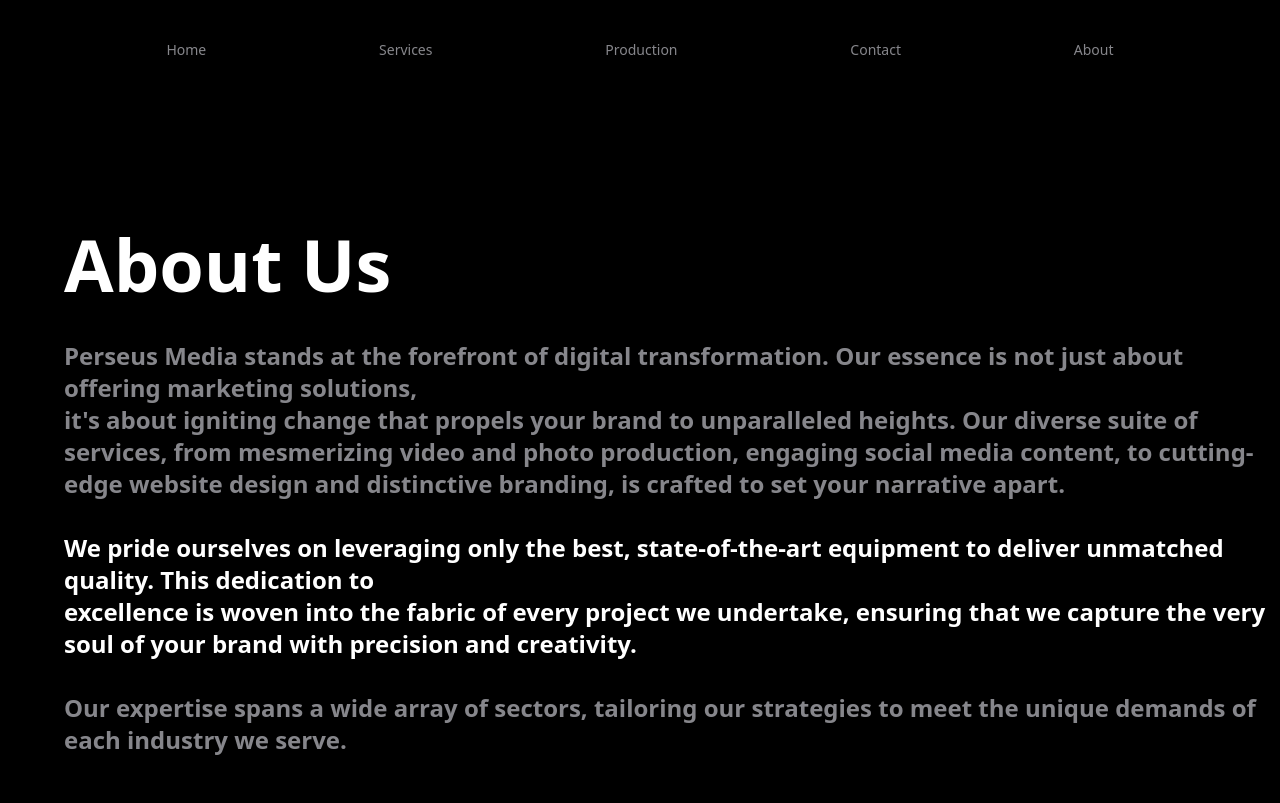
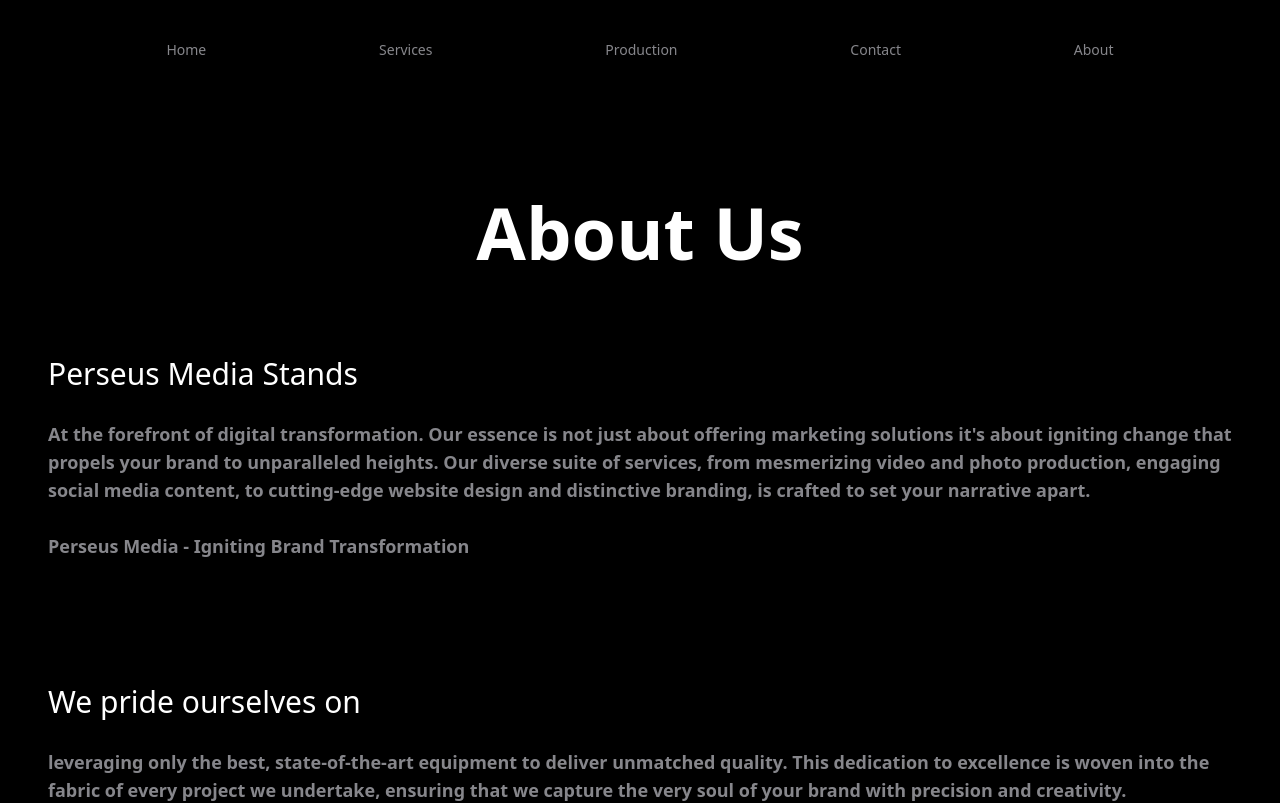
Before and after one commit to aryangh1/perseus-website, a React (Vite) app: page /about in a window 1280 px wide. Shown: the top 803 px of the page. Built offline with nearby package versions, Linux system fonts and the light colour scheme.

Commit message:
rebuild about section

```diff
--- /dev/null
+++ b/src/components/AboutSection.jsx
@@ -0,0 +1,23 @@
+import { aboutSection } from '../constants';
+
+const AboutSection = () => {
+  return (
+    <div className="mx-auto w-full max-w-7xl px-5 py-12 md:px-10 md:py-16 lg:py-20">
+      <div className="flex flex-col gap-5 md:flex-row">
+        <div className="flex flex-col gap-6 md:gap-16 lg:gap-20">
+          {aboutSection.map((about) => (
+            <div className="p-2 sm:px-2" key={about.id}>
+              <h3 className="mb-7 text-2xl font-medium md:text-3xl">
+                {about.label}
+              </h3>
+              <p className="mb-7 text-lg hiw-text">{about.desc}</p>
+              <p className="mb-7 text-lg hiw-text">{about.footer}</p>
+            </div>
+          ))}
+        </div>
+      </div>
+    </div>
+  );
+};
+
+export default AboutSection;
--- a/src/components/index.js
+++ b/src/components/index.js
@@ -7,6 +7,7 @@
 import Gallery from './Gallery';
 import Clients from './Clients';
 import HowItWorks from './HowItWorks';
+import AboutSection from './AboutSection';
 import Footer from './Footer';
 
 export {
@@ -19,5 +20,6 @@
   Gallery,
   Clients,
   HowItWorks,
+  AboutSection,
   Footer,
 };
--- a/src/constants/index.js
+++ b/src/constants/index.js
@@ -233,3 +233,24 @@
     srcImg: genesisImg,
   },
 ];
+
+export const aboutSection = [
+  {
+    id: 1,
+    label: 'Perseus Media Stands',
+    desc: "At the forefront of digital transformation. Our essence is not just about offering marketing solutions it's about igniting change that propels your brand to unparalleled heights. Our diverse suite of services, from mesmerizing video and photo production, engaging social media content, to cutting-edge website design and distinctive branding, is crafted to set your narrative apart.",
+    footer: 'Perseus Media - Igniting Brand Transformation',
+  },
+  {
+    id: 2,
+    label: 'We pride ourselves on',
+    desc: 'leveraging only the best, state-of-the-art equipment to deliver unmatched quality. This dedication to excellence is woven into the fabric of every project we undertake, ensuring that we capture the very soul of your brand with precision and creativity.',
+    footer: 'Unmatched Quality - Delivering the Soul of Your Brand',
+  },
+  {
+    id: 3,
+    label: 'Our expertise spans',
+    desc: "a wide array of sectors, tailoring our strategies to meet the unique demands of each industry we serve. At the heart of Perseus Media is a simple yet powerful commitment: to transform your strategy and elevate your brand. Join us, and let's embark on a journey of transformation together.",
+    footer: 'Industry Expertise - Tailored Strategies for Your Success',
+  },
+];
--- a/src/pages/About.jsx
+++ b/src/pages/About.jsx
@@ -1,31 +1,13 @@
+import { AboutSection } from '../components';
+
 const About = () => {
   return (
     <section>
-      <div className="mt-32 mb-24 pl-16 max-sm:px-8">
-        <h2 className="text-5xl lg:text-7xl font-semibold capitalize">
+      <div className="mt-24 mb-24">
+        <h2 className="text-5xl lg:text-7xl font-semibold capitalize text-center">
           About us
         </h2>
-        <p className="leading-10 text-gray font-semibold text-xl md:text-2xl py-10">
-          Perseus Media stands at the forefront of digital transformation. Our
-          essence is not just about offering marketing solutions, <br />
-          it's about igniting change that propels your brand to unparalleled
-          heights. Our diverse suite of services, from mesmerizing video and
-          photo production, engaging social media content, to cutting-edge
-          website design and distinctive branding, is crafted to set your
-          narrative apart. <br />
-          <p className="text-white mt-8">
-            We pride ourselves on leveraging only the best, state-of-the-art
-            equipment to deliver unmatched quality. This dedication to <br />
-            excellence is woven into the fabric of every project we undertake,
-            ensuring that we capture the very soul of your brand with precision
-            and creativity.
-          </p>
-          <br />
-          <p>
-            Our expertise spans a wide array of sectors, tailoring our
-            strategies to meet the unique demands of each industry we serve.{' '}
-          </p>
-        </p>
+        <AboutSection />
       </div>
     </section>
   );
```
